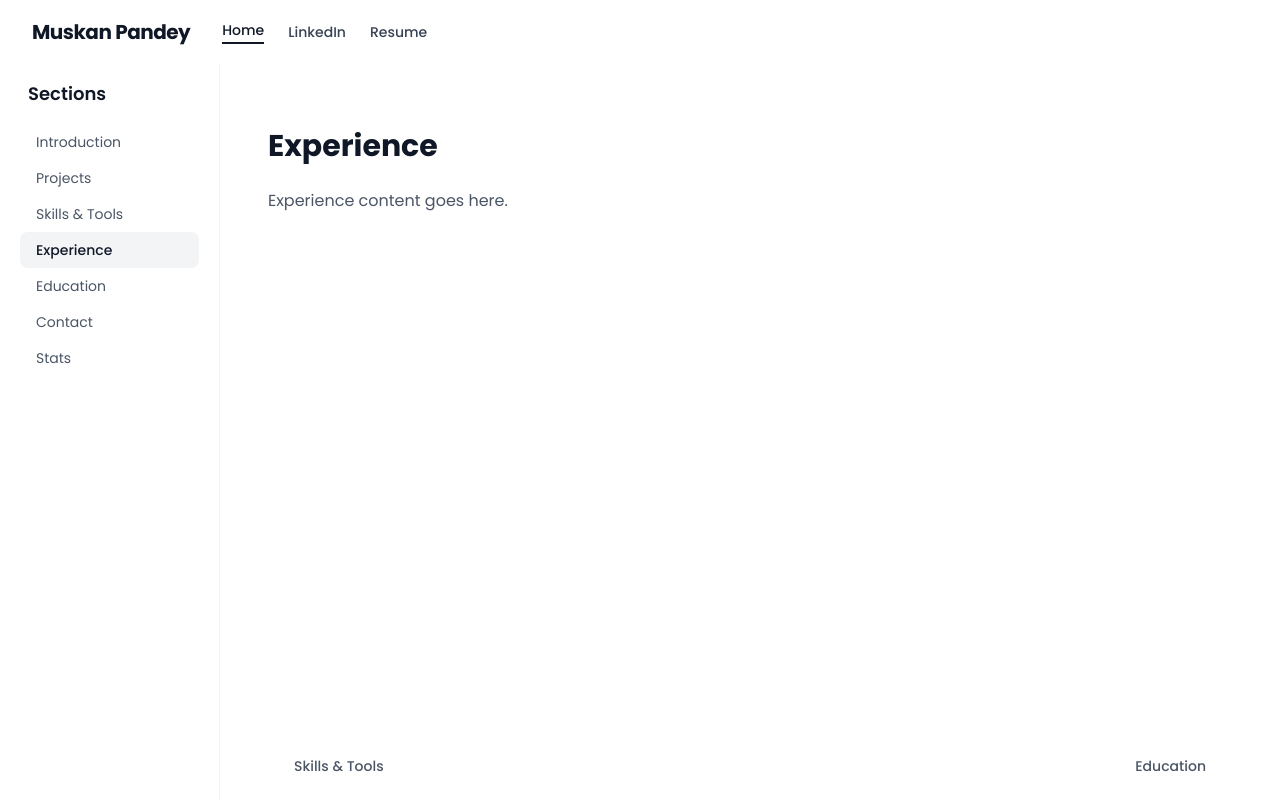
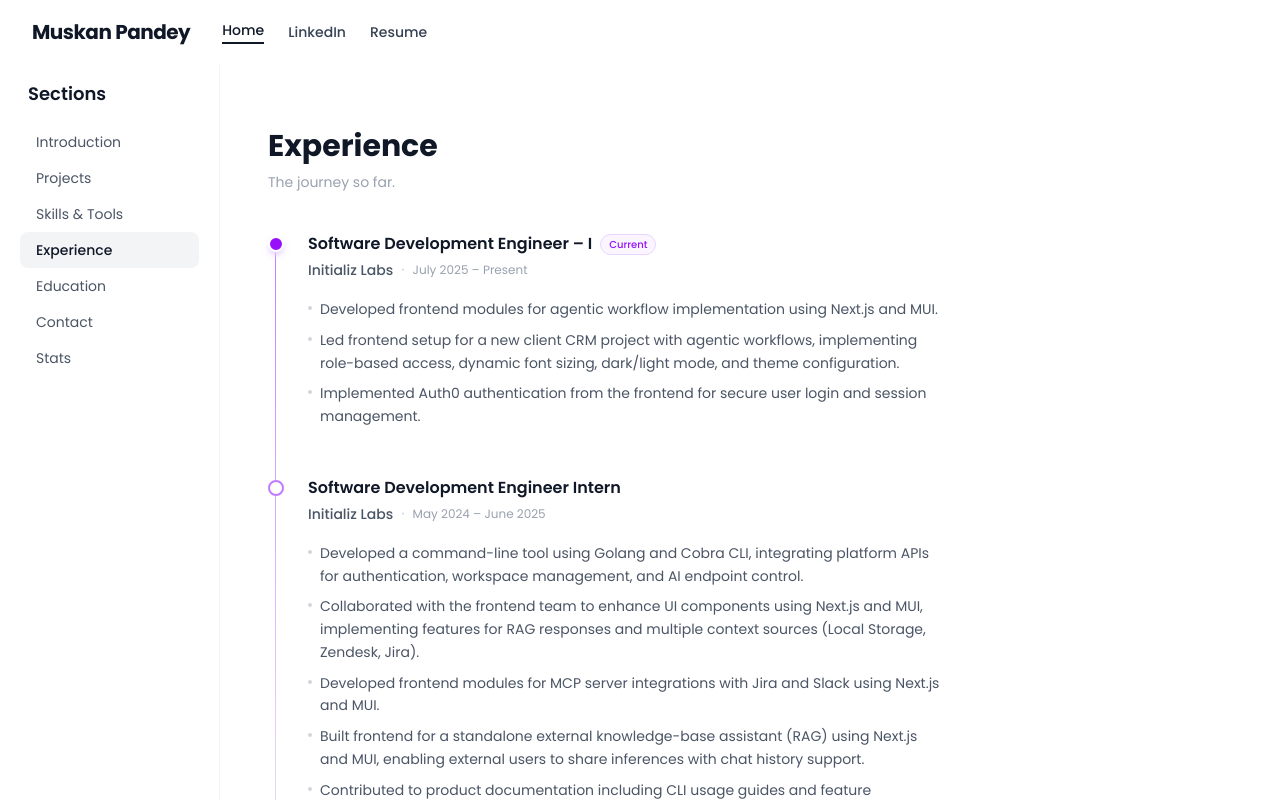
Before and after one commit to pandey03muskan/Muskan-Pandey, a Next.js app: page / in a window 1280 px wide. Both pictures are taken after a click on the button "Experience". Shown: the top 800 px of the page. Built offline with nearby package versions, Linux system fonts and the light colour scheme; some icons are missing.

Commit message:
experience section

```diff
--- a/app/components/mainSection/ExperienceSection.tsx
+++ b/app/components/mainSection/ExperienceSection.tsx
@@ -1,11 +1,93 @@
 'use client'
 
-function ExperienceSection() {
+const experiences = [
+  {
+    role: 'Software Development Engineer – I',
+    company: 'Initializ Labs',
+    period: 'July 2025 – Present',
+    current: true,
+    points: [
+      'Developed frontend modules for agentic workflow implementation using Next.js and MUI.',
+      'Led frontend setup for a new client CRM project with agentic workflows, implementing role-based access, dynamic font sizing, dark/light mode, and theme configuration.',
+      'Implemented Auth0 authentication from the frontend for secure user login and session management.',
+    ],
+  },
+  {
+    role: 'Software Development Engineer Intern',
+    company: 'Initializ Labs',
+    period: 'May 2024 – June 2025',
+    current: false,
+    points: [
+      'Developed a command-line tool using Golang and Cobra CLI, integrating platform APIs for authentication, workspace management, and AI endpoint control.',
+      'Collaborated with the frontend team to enhance UI components using Next.js and MUI, implementing features for RAG responses and multiple context sources (Local Storage, Zendesk, Jira).',
+      'Developed frontend modules for MCP server integrations with Jira and Slack using Next.js and MUI.',
+      'Built frontend for a standalone external knowledge-base assistant (RAG) using Next.js and MUI, enabling external users to share inferences with chat history support.',
+      'Contributed to product documentation including CLI usage guides and feature walkthroughs, while exploring RAG concepts and gaining foundational understanding of its architecture.',
+    ],
+  },
+]
+
+export default function ExperienceSection() {
   return (
-    <div>
-      <h2 className="text-3xl font-bold text-gray-900 dark:text-white mb-6">Experience</h2>
-      <p className="text-gray-600 dark:text-gray-400 text-base leading-relaxed max-w-2xl">Experience content goes here.</p>
+    <div className="max-w-2xl">
+      <h2 className="text-3xl font-bold text-gray-900 dark:text-white mb-2">Experience</h2>
+      <p className="text-sm text-gray-400 dark:text-gray-500 mb-10">The journey so far.</p>
+
+      <div className="relative">
+        {/* Route line */}
+        <div className="absolute left-[7px] top-2 bottom-2 w-px bg-gradient-to-b from-purple-400 via-purple-300 to-gray-200 dark:from-purple-500 dark:via-purple-700 dark:to-gray-700" />
+
+        <div className="flex flex-col gap-10">
+          {experiences.map((exp, index) => (
+            <div key={index} className="flex gap-6">
+
+              {/* Map pin marker */}
+              <div className="relative shrink-0 mt-1">
+                {exp.current ? (
+                  <div className="w-4 h-4 rounded-full bg-purple-600 border-2 border-white dark:border-gray-950 shadow-md shadow-purple-200 dark:shadow-purple-900/40 z-10 relative" />
+                ) : (
+                  <div className="w-4 h-4 rounded-full bg-white dark:bg-gray-950 border-2 border-purple-400 dark:border-purple-600 z-10 relative" />
+                )}
+              </div>
+
+              {/* Content */}
+              <div className="pb-2">
+                <div className="flex flex-wrap items-center gap-2 mb-0.5">
+                  <h3 className="text-base font-semibold text-gray-900 dark:text-white">{exp.role}</h3>
+                  {exp.current && (
+                    <span className="px-2 py-0.5 text-[10px] font-medium rounded-full bg-purple-50 dark:bg-purple-900/20 text-purple-600 dark:text-purple-400 border border-purple-200 dark:border-purple-800">
+                      Current
+                    </span>
+                  )}
+                </div>
+                <div className="flex items-center gap-2 mb-4">
+                  <span className="text-sm font-medium text-gray-600 dark:text-gray-400">{exp.company}</span>
+                  <span className="text-gray-300 dark:text-gray-600">·</span>
+                  <span className="text-xs text-gray-400 dark:text-gray-500">{exp.period}</span>
+                </div>
+
+                <ul className="flex flex-col gap-2">
+                  {exp.points.map((point, i) => (
+                    <li key={i} className="flex items-start gap-2 text-sm text-gray-600 dark:text-gray-400 leading-relaxed">
+                      <span className="mt-2 w-1 h-1 rounded-full bg-gray-300 dark:bg-gray-600 shrink-0" />
+                      {point}
+                    </li>
+                  ))}
+                </ul>
+              </div>
+
+            </div>
+          ))}
+        </div>
+
+        {/* End destination marker */}
+        <div className="flex gap-6 mt-4">
+          <div className="shrink-0">
+            <div className="w-4 h-4 rounded-full bg-gray-100 dark:bg-gray-800 border-2 border-dashed border-gray-300 dark:border-gray-600" />
+          </div>
+          <p className="text-xs text-gray-400 dark:text-gray-500 italic pt-1">Journey continues...</p>
+        </div>
+      </div>
     </div>
   )
 }
-export default ExperienceSection;
```
